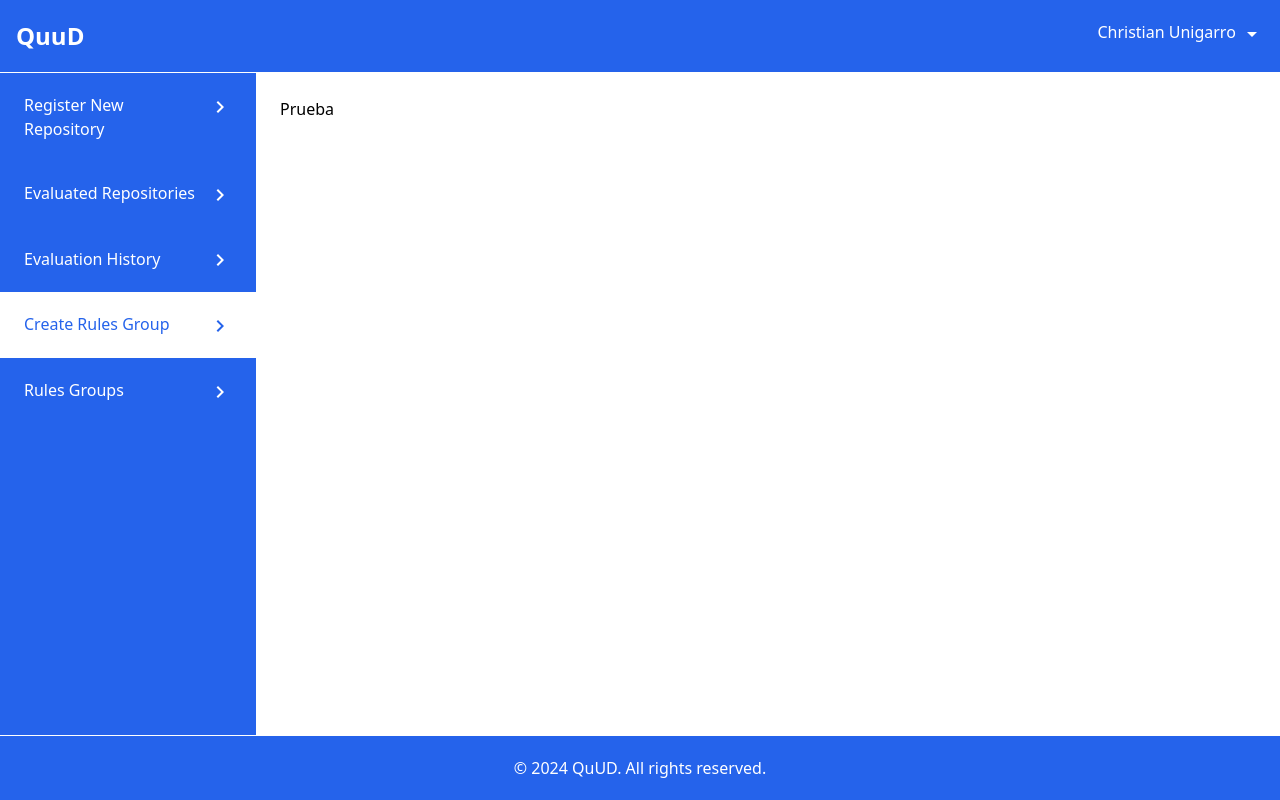
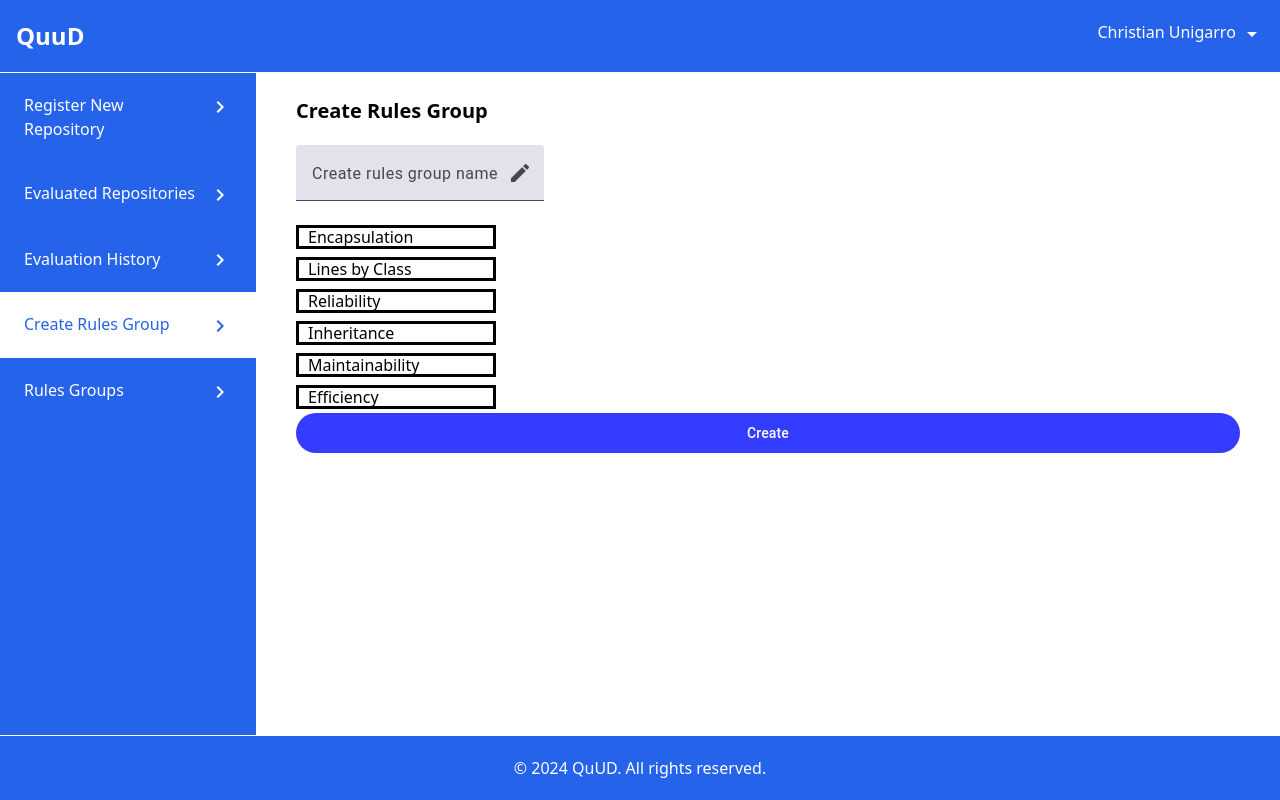
Before and after one commit to cunigarro/quud-system-front, an Angular app: page /admin/create-rules-group in a window 1280 px wide. Built offline with nearby package versions, Linux system fonts and the light colour scheme.

Commit message:
Basic create rules group created.

```diff
--- a/src/app/pages/dashboard/pages/create-rules-group/create-rules-group.component.html
+++ b/src/app/pages/dashboard/pages/create-rules-group/create-rules-group.component.html
@@ -1 +1,18 @@
-Prueba
+<div class="container px-4">
+  <h1 class="mb-5 font-bold text-xl">
+    Create Rules Group
+  </h1>
+  <form class="example-form">
+    <mat-form-field>
+      <mat-label>Create rules group name</mat-label>
+      <input type="tel" matInput>
+      <mat-icon matSuffix>mode_edit</mat-icon>
+    </mat-form-field>
+  </form>
+  <mat-chip-listbox class="mat-mdc-chip-set-stacked" aria-label="Cutest dog breeds">
+    @for (dog of bestBoys; track dog) {
+      <mat-chip-option selected>{{dog}}</mat-chip-option>
+    }
+  </mat-chip-listbox>
+  <button class="w-full" mat-flat-button>Create</button>
+</div>
--- /dev/null
+++ b/src/app/pages/dashboard/pages/create-rules-group/create-rules-group.component.scss
@@ -0,0 +1,3 @@
+.mat-mdc-chip-set {
+  max-width: 200px;
+}
--- a/src/app/pages/dashboard/pages/create-rules-group/create-rules-group.component.ts
+++ b/src/app/pages/dashboard/pages/create-rules-group/create-rules-group.component.ts
@@ -1,13 +1,30 @@
 import { Component, OnInit } from '@angular/core';
+import { MatInputModule } from '@angular/material/input';
+import { MatIconModule } from '@angular/material/icon';
+import { MatChipsModule } from '@angular/material/chips';
 import { MatButtonModule } from '@angular/material/button';
-import { MatCardModule } from '@angular/material/card';
 
 @Component({
   templateUrl: './create-rules-group.component.html',
+  styleUrl: './create-rules-group.component.scss',
   standalone: true,
-  imports: [MatCardModule, MatButtonModule],
+  imports: [
+    MatInputModule,
+    MatIconModule,
+    MatChipsModule,
+    MatButtonModule
+  ],
 })
 export class CreateRulesGroupComponent implements OnInit {
+  readonly bestBoys: string[] = [
+    'Encapsulation',
+    'Lines by Class',
+    'Reliability',
+    'Inheritance',
+    'Maintainability',
+    'Efficiency'
+  ];
+
   constructor() {}
 
   ngOnInit(): void {}
--- a/src/app/pages/dashboard/pages/rules-groups/rules-groups.component.html
+++ b/src/app/pages/dashboard/pages/rules-groups/rules-groups.component.html
@@ -1 +1,5 @@
-Rules groups
+<div class="container px-4">
+  <h1 class="mb-5 font-bold text-xl">
+    Rules Group
+  </h1>
+</div>
--- a/src/app/pages/dashboard/pages/rules-groups/rules-groups.component.ts
+++ b/src/app/pages/dashboard/pages/rules-groups/rules-groups.component.ts
@@ -1,11 +1,9 @@
 import { Component, OnInit } from '@angular/core';
-import { MatButtonModule } from '@angular/material/button';
-import { MatCardModule } from '@angular/material/card';
 
 @Component({
   templateUrl: './rules-groups.component.html',
   standalone: true,
-  imports: [MatCardModule, MatButtonModule],
+  imports: [],
 })
 export class RulesGroupsComponent implements OnInit {
   constructor() {}
```
